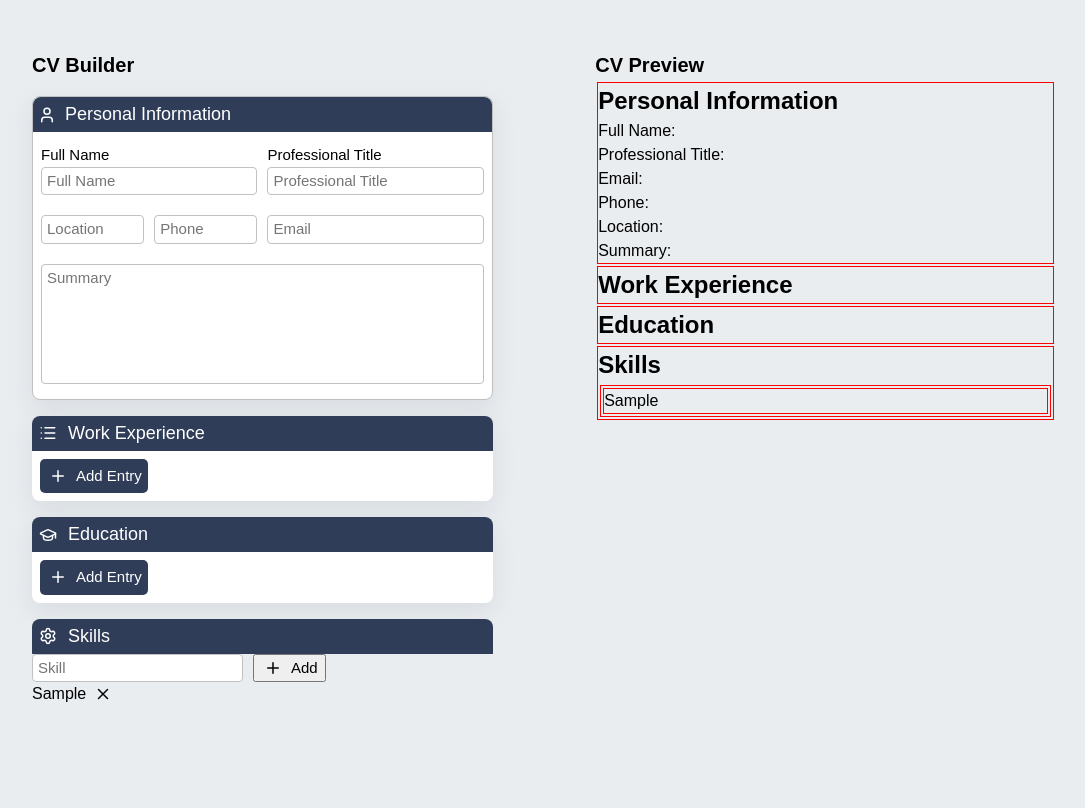
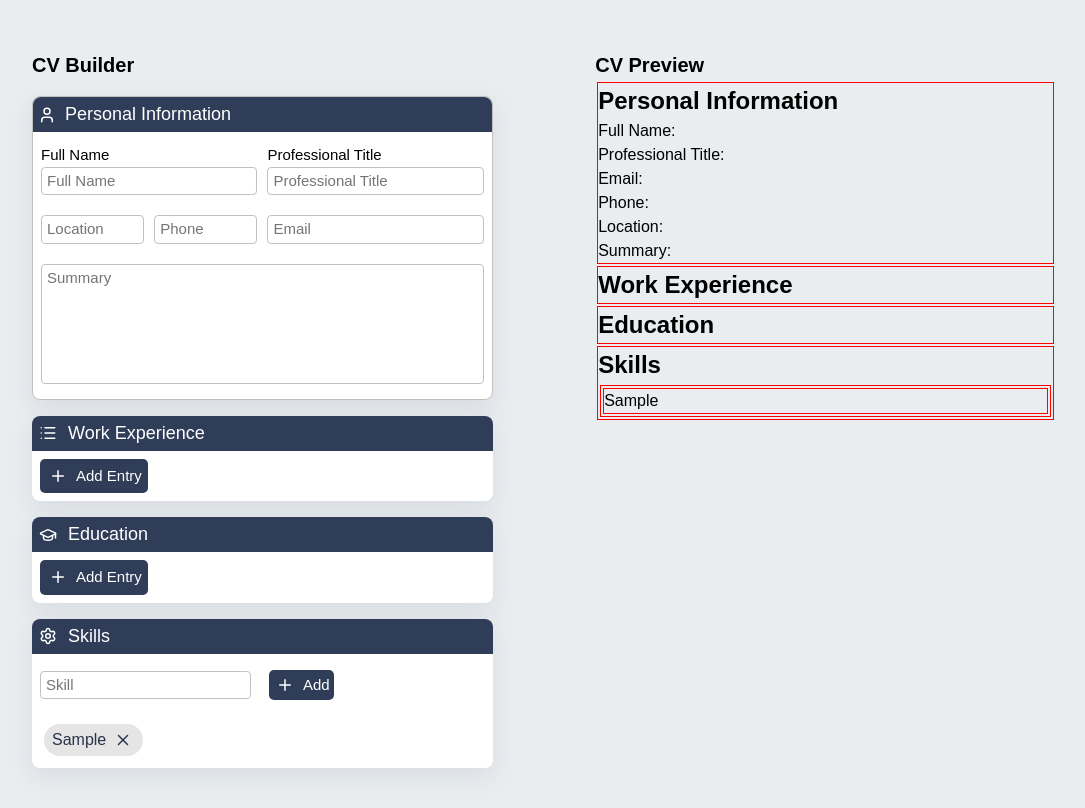
Before and after one commit to d1scipline/odin-cv-app, a React (Vite) app: page / in a window 1280 px wide. Both pictures are taken after typing "Sample" into the empty fields and a click on the button "Add". Shown: the top 808 px of the page, without its empty margins (96-1181 px from the left). Built offline with nearby package versions, Linux system fonts and the light colour scheme.

Commit message:
feat: add styling for the skills editor

```diff
--- a/src/index.css
+++ b/src/index.css
@@ -312,7 +312,8 @@ textarea:focus {
 }
 
 .work-experience-input-container,
-.education-input-container {
+.education-input-container,
+.skills-input-container {
   background-color: white;
   border-radius: 8px;
   box-shadow: rgba(149, 157, 165, 0.2) 0px 8px 24px;
@@ -320,7 +321,6 @@ textarea:focus {
 
 .education-bottom-row,
 .education-top-row,
-.education-end-date-item,
 .work-experience-top-container,
 .work-experience-bottom-container,
 .key-responsibilities-editor {
@@ -352,6 +352,7 @@ textarea:focus {
   padding: 8px;
   margin: 8px;
   border-radius: 8px;
+  box-shadow: 0 4px 6px rgba(0, 0, 0, 0.1);
 }
 
 .education-input-container .add-button,
@@ -379,3 +380,44 @@ textarea:focus {
 .delete-button {
   font-size: 15px;
 }
+
+.skill-input {
+  padding: 4px;
+  margin: 4px;
+}
+
+.skills {
+  padding: 4px;
+  margin: 8px;
+  gap: 8px;
+}
+
+.skill-input button {
+  margin: 8px !important;
+  border: none;
+  color: white;
+  background-color: #2f3d58;
+  border-radius: 5px;
+  padding: 4px;
+  font-weight: 400;
+}
+
+.skill-input input:focus {
+  border: 1px #27334a solid;
+  outline: none;
+}
+
+.skill {
+  background-color: #e5e5e5;
+  padding: 4px 8px;
+  border-radius: 16px;
+  color: #27334a;
+}
+
+.skill:hover {
+  color: #3f5277;
+}
+
+.skill-remove:hover {
+  color: #c12323;
+}
```
